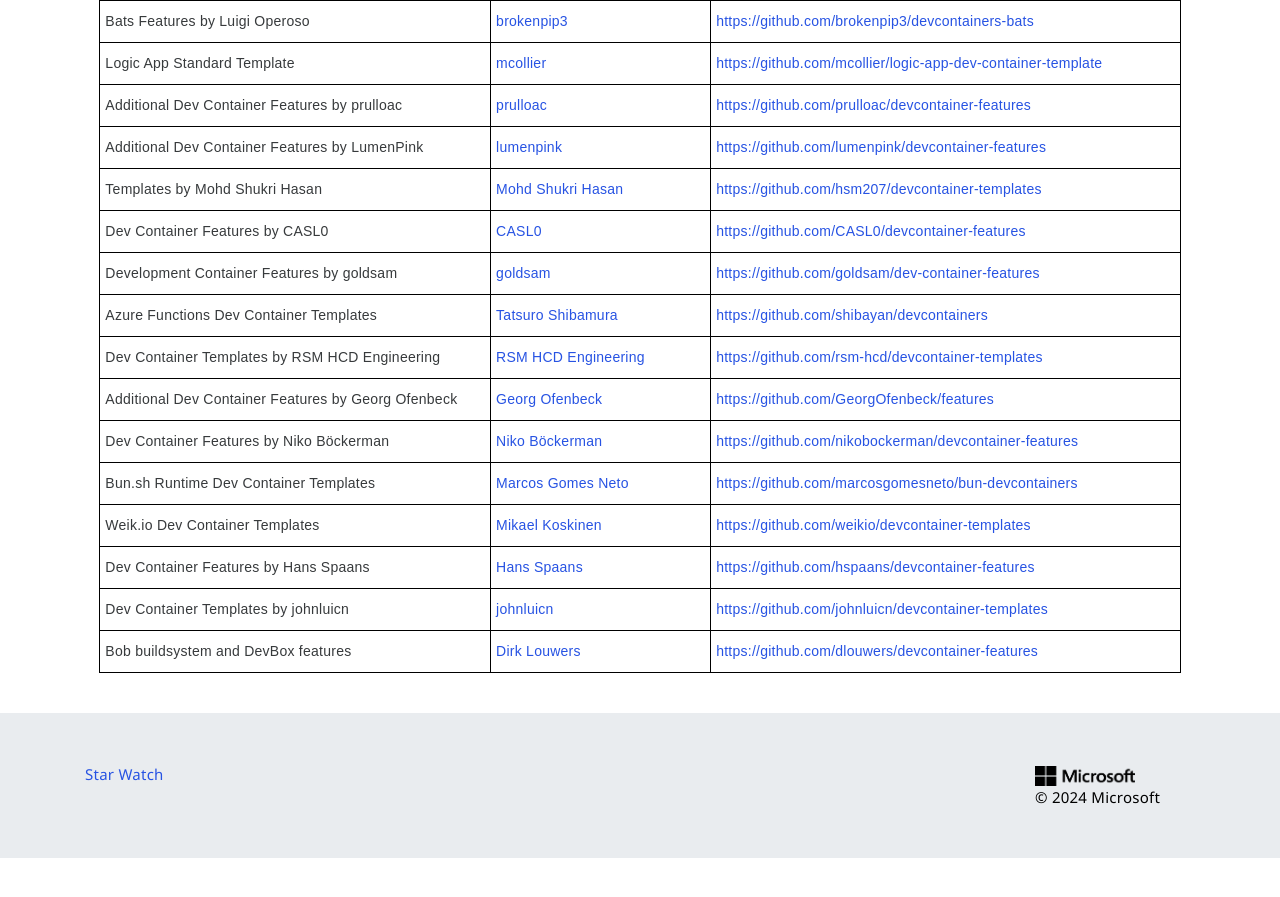
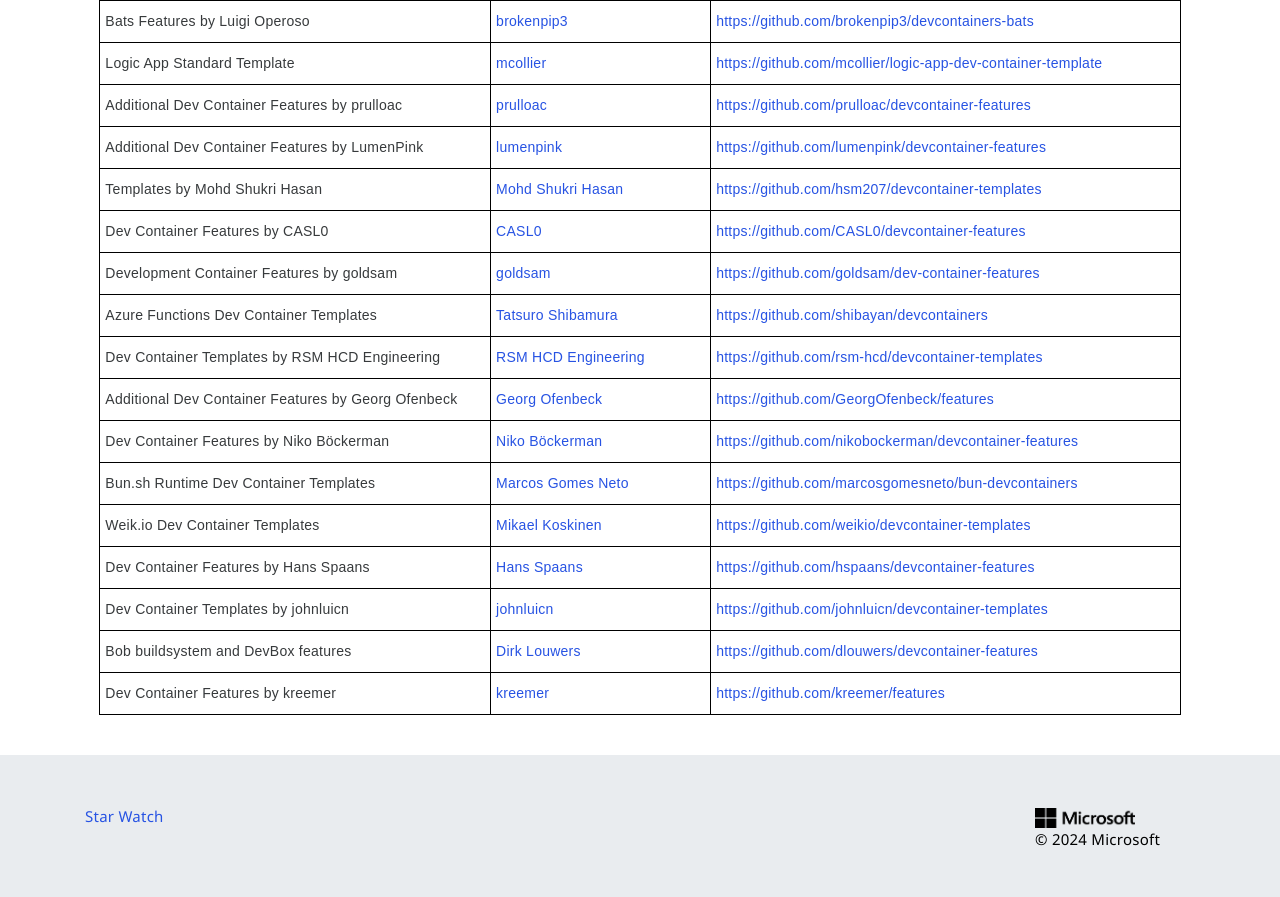
Before and after one commit to devcontainers/devcontainers.github.io, a Jekyll site: the page built from collections.html, in a window 1280 px wide and 900 px high, scrolled down 5677 px. Shown: the top 897 px of the window. Built offline with Jekyll 4.4.1, drawn with Linux system fonts in a browser that asks for light colours; nearby versions of some CDN libraries; comment, search, counter and statistics services are not loaded; before the commit the page ends 6535 px from its top, so only the background shows below that.

Commit message:
Adding my devcontainer features to list (#365)

```diff
--- a/_data/collection-index.yml
+++ b/_data/collection-index.yml
@@ -708,3 +708,8 @@
   contact: https://github.com/dlouwers/devcontainer-features/issues
   repository: https://github.com/dlouwers/devcontainer-features
   ociReference: ghcr.io/dlouwers/devcontainer-features
+- name: Dev Container Features by kreemer
+  maintainer: kreemer
+  contact: https://github.com/kreemer/features/issues
+  repository: https://github.com/kreemer/features
+  ociReference: ghcr.io/kreemer/features
```
